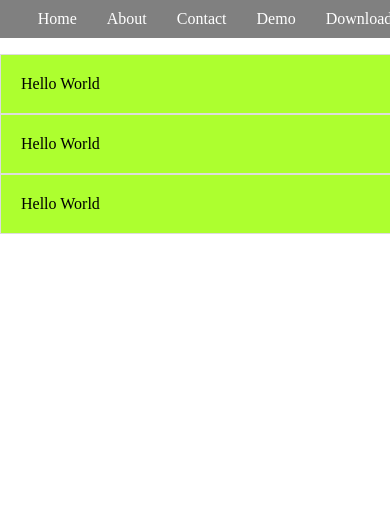
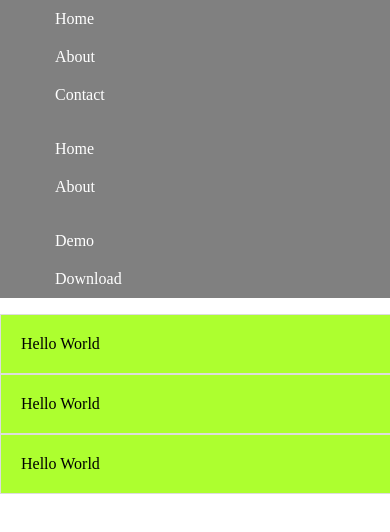
Before and after one commit to princeahmed/practices, a plain HTML site: page index.html in a window 390 px wide. Shown: the top 532 px of the page. Drawn offline with Linux system fonts and the light colour scheme.

Commit message:
flex responsive nav

```diff
--- a/css/flexbox.css
+++ b/css/flexbox.css
@@ -1,7 +1,11 @@
 /**
 *Flex box Navigation menu
 */
-nav{
+
+
+.main-nav{
+    display: flex;
+    justify-content: space-between;
     background: grey;
 }
 
@@ -10,6 +14,16 @@ nav{
     justify-content: center;
     align-items: center;
     list-style: none;
+}
+
+@media screen and (max-width: 767px){
+    .main-nav {
+        display: block;
+    }
+
+    .nav{
+        display: block;
+    }
 }
 
 .nav>.nav-item{
--- a/index.html
+++ b/index.html
@@ -17,6 +17,12 @@
         <li class="nav-item"><a href="#">Home</a></li>
         <li class="nav-item"><a href="#">About</a></li>
         <li class="nav-item"><a href="#">Contact</a></li>
+    </ul>
+    <ul class="nav">
+        <li class="nav-item"><a href="#">Home</a></li>
+        <li class="nav-item"><a href="#">About</a></li>
+    </ul>
+    <ul class="nav">
         <li class="nav-item"><a href="#">Demo</a></li>
         <li class="nav-item"><a href="#">Download</a></li>
     </ul>
@@ -40,5 +46,7 @@
     </div>
 </div>
 
+<a href="#"></a><a href="#"></a><a href="#"></a><a href="#"></a><a href="#"></a>
+
 </body>
 </html>
```
Also changed, not shown: 1 other file.
